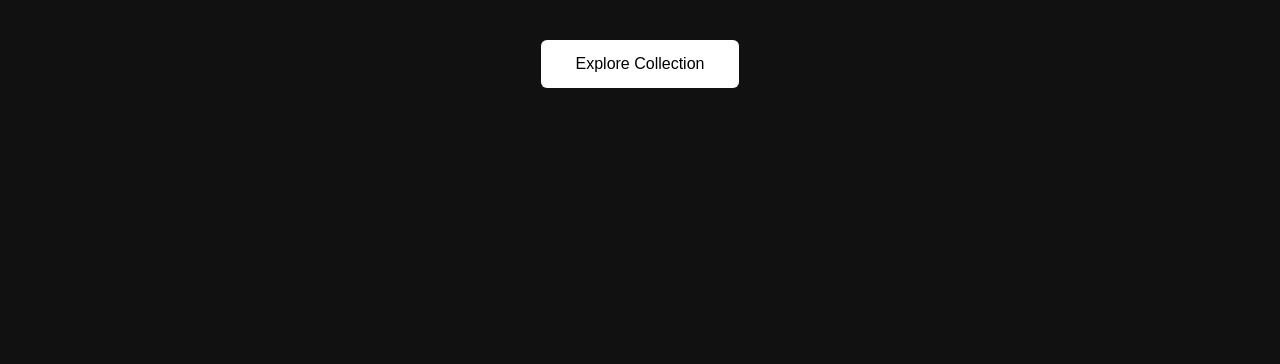
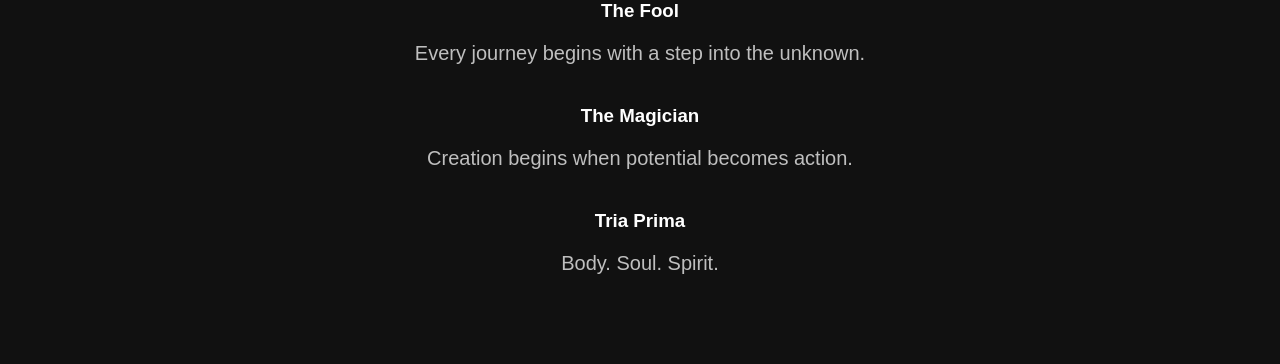
Before and after one commit to Primoriah/primoriah.github.io, a plain HTML site: page index.html in a window 1280 px wide. Shown: the part 436-800 px from the top of the page. Drawn offline with Linux system fonts and the light colour scheme.

Commit message:
Update index.html

```diff
--- a/index.html
+++ b/index.html
@@ -36,6 +36,30 @@
        <a href="#collection" class="button">
     Explore Collection
 </a>
+        <section id="collection" class="collection">
+
+    <h2>Featured Collection</h2>
+
+    <div class="cards">
+
+        <div class="card">
+            <h3>The Fool</h3>
+            <p>Every journey begins with a step into the unknown.</p>
+        </div>
+
+        <div class="card">
+            <h3>The Magician</h3>
+            <p>Creation begins when potential becomes action.</p>
+        </div>
+
+        <div class="card">
+            <h3>Tria Prima</h3>
+            <p>Body. Soul. Spirit.</p>
+        </div>
+
+    </div>
+
+</section>
     </section>
 </main>
 
```
